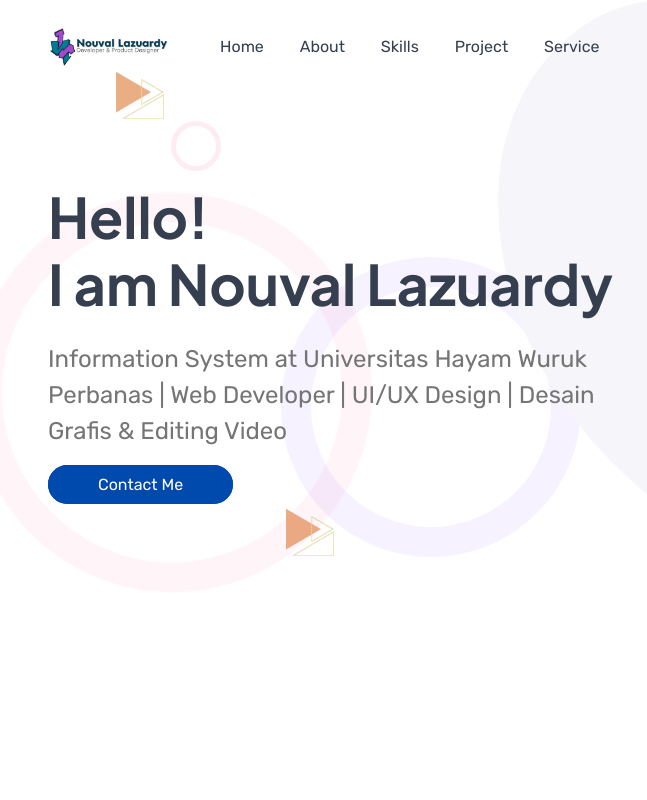
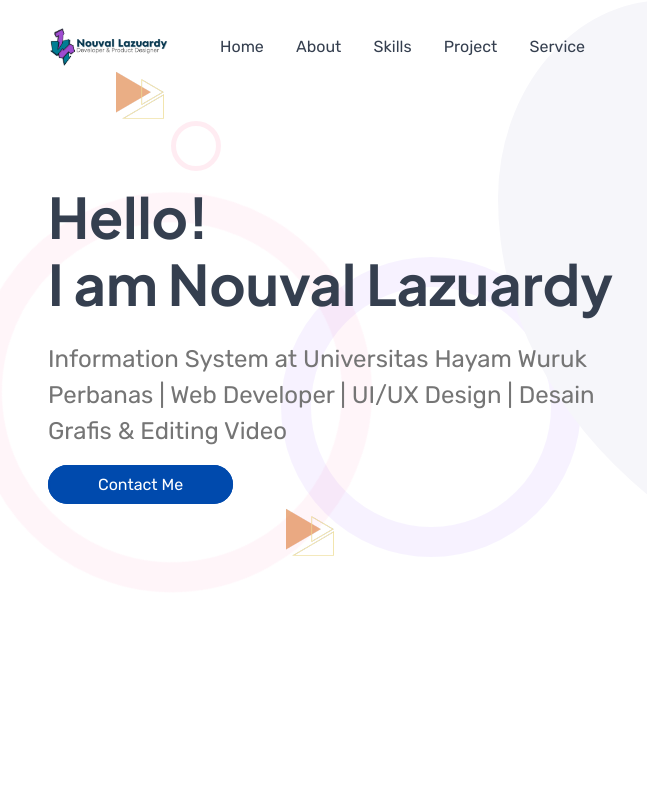
Before and after one commit to githubnouval23/Personal-Portofolio, a plain HTML site: page index.html in a window 1280 px wide. Shown: the top 800 px of the page, 0-647 px from the left. Drawn offline with nearby package versions, Linux system fonts and the light colour scheme; animation ran at ten frames a second.

Commit message:
Update index.html

```diff
--- a/index.html
+++ b/index.html
@@ -57,7 +57,7 @@
             </button>
             <div class="collapse navbar-collapse" id="navbarCollapse">
                 <div class="navbar-nav ms-auto py-0 d-flex align-items-center justify-content-between w-100">
-                    <div class="d-flex" style="margin-left: 3%; gap: 3%;">
+                    <div class="d-flex" style="margin-left: 3%; gap: 2%;">
                         <a href="index.html" class="warna-nav nav-item nav-link">Home</a>
                         <a href="#about" class="warna-nav nav-item nav-link">About</a>
                         <a href="#skills" class="warna-nav nav-item nav-link">Skills</a>
```
